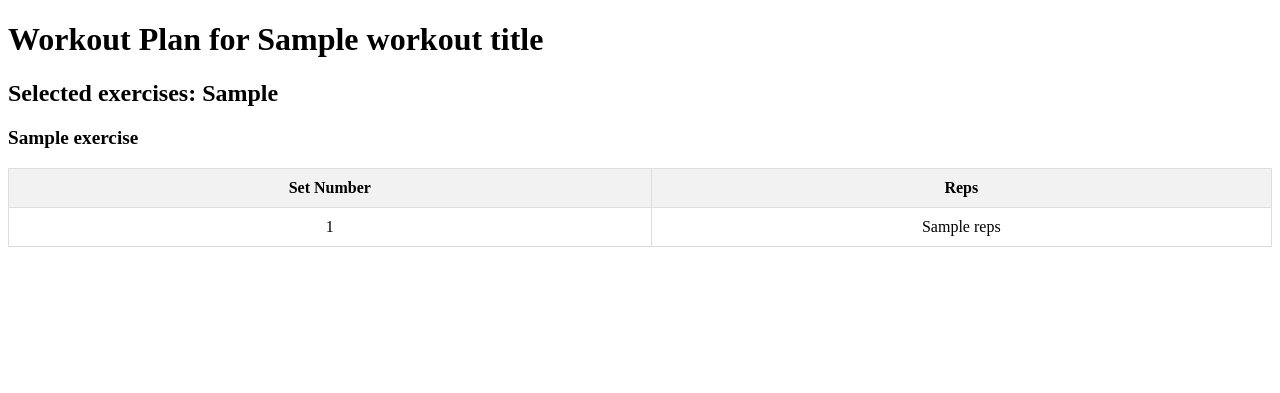
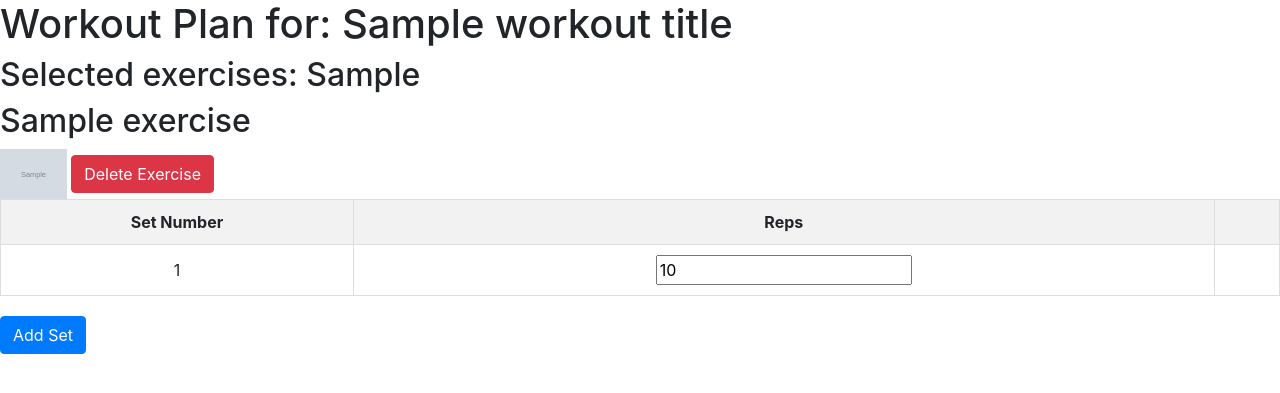
Before and after one commit to CARRIXK/optimize, a Django app: template workouts/templates/workouts/workout_set_reps.html in a window 1280 px wide. Shown: the top 393 px of the page. Run offline with Django 4.2, Linux system fonts and the light colour scheme; the template is opened without the code that fills it: most values are stand-ins (such as "Sample title", 1, 10 or a date in 2020); grey boxes marked "Sample" are stand-in pictures; some libraries are stand-ins or nearby versions.

Commit message:
Add workout_set_reps base front end functionality

```diff
--- a/workouts/templates/workouts/create_workout.html
+++ b/workouts/templates/workouts/create_workout.html
@@ -22,7 +22,8 @@
 
     <form method="POST" action="{% url 'add_exercises' %}">
         {% csrf_token %}
-        <input type="text" name="workout_title" id="workout_title" placeholder="Workout Title" required><br>
+
+        <input type="text" name="workout_title" id="workout_title" placeholder="Workout Title" value="{{ workout_title|default:'' }}" required><br>
         <!-- Button to submit the form -->
         <button type="submit">Add Exercises to Workout</button>
     </form>
--- a/workouts/templates/workouts/workout_set_reps.html
+++ b/workouts/templates/workouts/workout_set_reps.html
@@ -4,6 +4,8 @@
     <meta charset="UTF-8">
     <meta name="viewport" content="width=device-width, initial-scale=1.0">
     <title>Workout Plan</title>
+    <link href="https://stackpath.bootstrapcdn.com/bootstrap/4.5.2/css/bootstrap.min.css" rel="stylesheet">
+
     <style>
         table {
             width: 100%;
@@ -25,32 +27,110 @@
     </style>
 </head>
 <body>
-    <h1>Workout Plan for {{workout_title}}</h1>
-    <h2>Selected exercises: {{selected_excersises}}</h2>
+    <h1>Workout Plan for: {{ workout_title }}</h1>
+    <h2>Selected exercises: {{ selected_excersises }}</h2>
 
     <div class="workout-exercises">
-        {% for exercise in selected_exercises %}
-            <div class="exercise">
-                <p class="exercise-name">{{ exercise.name }}</p>
+        {% for exercise in selected_excersises %}
+        <div class="exercise" data-id="{{ exercise.id }}">
+            <h2>{{ exercise.exercise_name }}</h2>
+            <img src="{{ exercise.exercise_image }}" alt="{{ exercise.exercise_name }}" class="exercise-image" height="50px">
+            <button type="button" class="delete-exercise-button btn btn-danger">Delete Exercise</button>
             <table>
                 <thead>
                 <tr>
                     <th>Set Number</th>
                     <th>Reps</th>
+                    <th></th>
                 </tr>
                 </thead>
                 <tbody>
-                        {% for set in exercise.sets %}
                 <tr>
-                                <td>{{ set.set_number }}</td>
-                                <td>{{ set.reps }}</td>
+                    <td>1</td>
+                    <td><input type="number" name="reps_{{ exercise.id }}_1" value="10" /></td>
+                    <td></td>
                 </tr>
-                        {% endfor %}
                 </tbody>
             </table>
+            <button type="button" class="add-set-button btn btn-primary">Add Set</button>
         </div>
         {% endfor %}
     </div>
 
+      <!-- Delete Confirmation Modal -->
+      <div class="modal fade" id="deleteModal" tabindex="-1" role="dialog" aria-labelledby="deleteModalLabel" aria-hidden="true">
+        <div class="modal-dialog" role="document">
+            <div class="modal-content">
+                <div class="modal-header">
+                    <h5 class="modal-title" id="deleteModalLabel">Confirm Deletion</h5>
+                    <button type="button" class="close" data-dismiss="modal" aria-label="Close">
+                        <span aria-hidden="true">&times;</span>
+                    </button>
+                </div>
+                <div class="modal-body">
+                    Are you sure you want to delete this exercise from your workout?
+                </div>
+                <div class="modal-footer">
+                    <button type="button" class="btn btn-secondary" data-dismiss="modal">Cancel</button>
+                    <button type="button" class="btn btn-danger" id="confirmDeleteButton">Delete</button>
+                </div>
+            </div>
+        </div>
+    </div>
+
+    <script src="https://code.jquery.com/jquery-3.5.1.min.js"></script>
+    <script src="https://stackpath.bootstrapcdn.com/bootstrap/4.5.2/js/bootstrap.min.js"></script>
+    <script>
+        document.addEventListener('DOMContentLoaded', function () {
+            const addSetButtons = document.querySelectorAll('.add-set-button');
+            const deleteExerciseButtons = document.querySelectorAll('.delete-exercise-button');
+            let exerciseToDelete = null;
+
+            addSetButtons.forEach(button => {
+                button.addEventListener('click', function () {
+                    const exerciseDiv = button.closest('.exercise');
+                    const tableBody = exerciseDiv.querySelector('tbody');
+                    const setCount = tableBody.querySelectorAll('tr').length + 1;
+                    const exerciseId = exerciseDiv.getAttribute('data-id');
+
+                    const newRow = document.createElement('tr');
+                    newRow.innerHTML = `
+                        <td>${setCount}</td>
+                        <td><input type="number" name="reps_${exerciseId}_${setCount}" value="10" /></td>
+                        <td><button type="button" class="delete-set-button btn btn-danger">Delete</button></td>
+                    `;
+                    const deleteButton = newRow.querySelector('.delete-set-button');
+                    deleteButton.addEventListener('click', function () {
+                        newRow.remove();
+                    });
+                    tableBody.appendChild(newRow);
+                });
+            });
+
+            deleteExerciseButtons.forEach(button => {
+                button.addEventListener('click', function () {
+                    exerciseToDelete = button.closest('.exercise');
+                    $('#deleteModal').modal('show');
+                });
+            });
+
+            document.getElementById('confirmDeleteButton').addEventListener('click', function () {
+                if (exerciseToDelete) {
+                    exerciseToDelete.remove();
+                    $('#deleteModal').modal('hide');
+                    checkRemainingExercises();
+                }
+            });
+
+            function checkRemainingExercises() {
+                const remainingExercises = document.querySelectorAll('.exercise');
+                if (remainingExercises.length === 0) {
+                    const workoutTitle = "{{ workout_title }}";
+                    window.location.href = `{% url 'create_workout' %}?workout_title=${encodeURIComponent(workoutTitle)}`;
+                }
+            }
+        });
+    </script>
+
 </body>
 </html>
```
Also changed, not shown: workouts/views.py (+25 -6 lines). Lines whose indentation alone changed are shown as unchanged.
